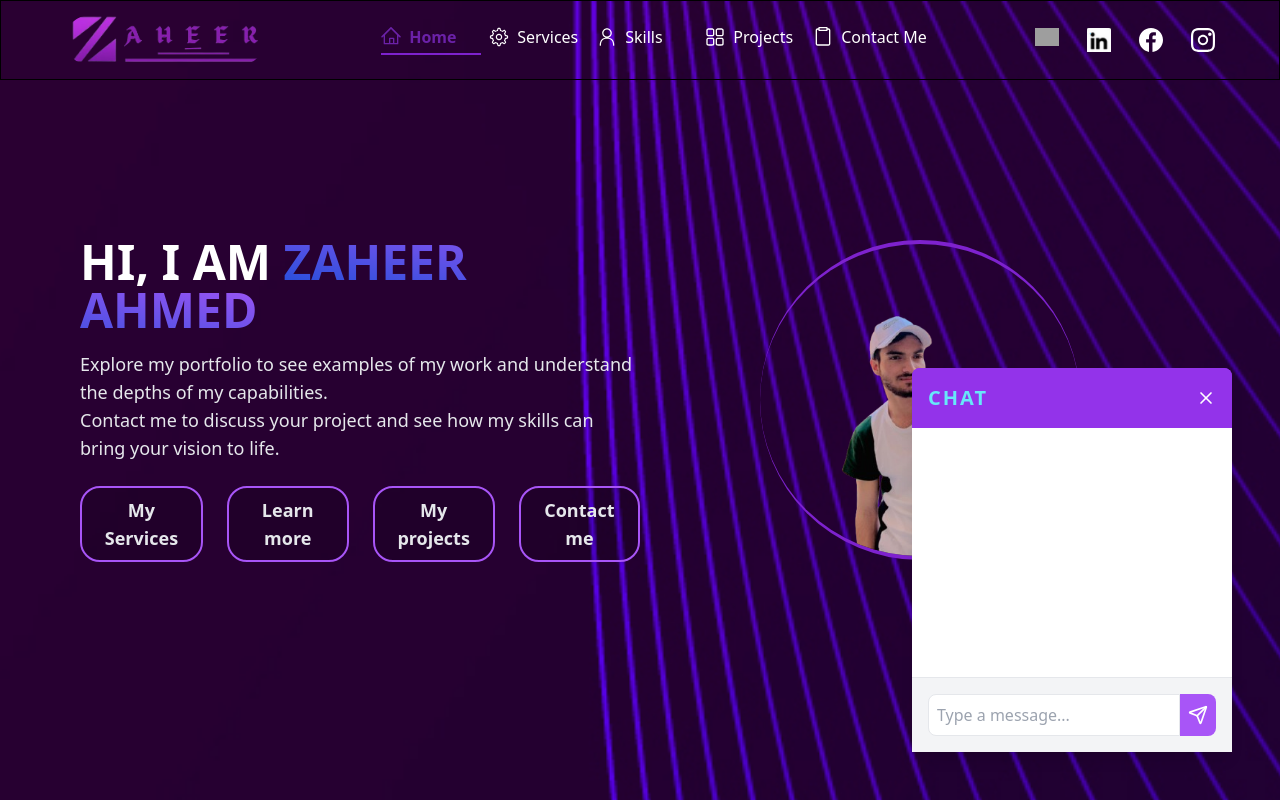
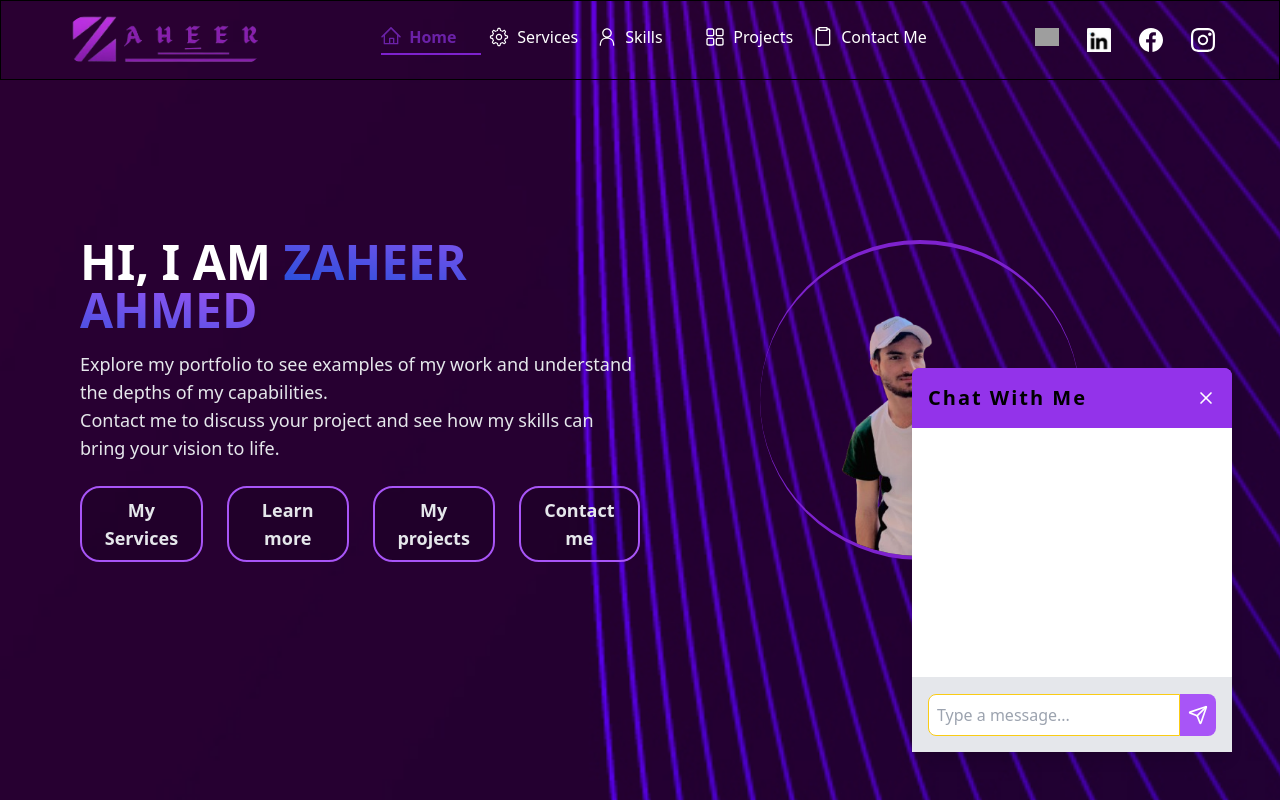
Before and after one commit to NxtGen-Dev-ZAH/Portfolio, a Next.js app: page / in a window 1280 px wide. Both pictures are taken after a click on the button 1200 px from the left and 720 px from the top of the page. Shown: the top 800 px of the page. Built offline with nearby package versions, Linux system fonts and the light colour scheme; grey boxes are pictures that could not be loaded.

Commit message:
fixed the layout of different pages

```diff
--- a/components/Home.tsx
+++ b/components/Home.tsx
@@ -40,7 +40,7 @@ export default function Home() {
               your vision to life.
             </p>
             <Box className="md:hidden flex justify-center mb-6">
-              <Box className="w-48 h-48 border-y-4 border-purple-700 rounded-full ">
+              <div className="w-48 h-48 border-y-4 border-purple-700 rounded-full overflow-hidden ">
                 <Image
                   src="/mypicx.png"
                   alt="Profile Picture"
@@ -48,7 +48,7 @@ export default function Home() {
                   height={192}
                   className="w-full h-full object-cover"
                 />
-              </Box>
+              </div>
             </Box>
 
             <Box className="flex flex-col md:flex-row gap-4 md:gap-6">
--- a/components/Testimonial.tsx
+++ b/components/Testimonial.tsx
@@ -51,7 +51,7 @@ const TestimonialsAndFAQs: React.FC = () => {
   const [activeIndex, setActiveIndex] = useState<number | null>(null);
 
   return (
-    <div className="min-h-screen bg-gradient-to-b from-purple-900 to-gray-900 text-white py-16 px-4 sm:px-6 lg:px-8">
+    <div className="min-h-screen bg-gradient-to-b from-black via-purple-900 to-gray-900 text-white py-16 px-4 sm:px-6 lg:px-8">
       <div className="max-w-7xl mx-auto">
         <h2 className="text-4xl font-bold text-center mb-12">
           What Our Clients Say
--- a/components/chaticonn.tsx
+++ b/components/chaticonn.tsx
@@ -1,5 +1,6 @@
 import React, { useState } from "react";
 import { MessageCircle, X, Send } from "lucide-react";
+import { useMediaQuery } from "react-responsive";
 
 interface Message {
   text: string;
@@ -29,16 +30,20 @@ const Chaticon: React.FC = () => {
       }, 1000);
     }
   };
+  const isMobile = useMediaQuery({ query: "(max-width: 600px)" });
+  const isLargeScreen = useMediaQuery({ query: "(min-width: 601px" });
+  const messageCircleSize = isMobile ? 22 : isLargeScreen ? 32 : 32;
+  const sendIconSize = isMobile ? 16 : isLargeScreen ? 20 : 20;
 
   return (
     <div className="fixed bottom-12 right-12 z-[100]">
       {" "}
       {/* Increased z-index */}
       {isOpen ? (
-        <div className="bg-purple-600 rounded-lg shadow-lg w-80 h-96 flex flex-col">
+        <div className="bg-purple-600 rounded-lg shadow-lg w-60 h-80 md:w-80 md:h-96 flex flex-col">
           <div className="bg-purple-600  p-4 rounded-t-lg flex justify-between items-center">
-            <h3 className="font-bold text-xl text-cyan-300  tracking-widest">
-              CHAT{" "}
+            <h3 className="font-bold text-xl text-black tracking-widest">
+              Chat With Me
             </h3>
             <button onClick={toggleChat} className="text-white">
               <X size={20} />
@@ -66,10 +71,10 @@ const Chaticon: React.FC = () => {
               </div>
             ))}
           </div>
-          <div className="p-4 border-t bg-gray-100">
-            {" "}
+          <div className="p-4 border-t bg-gray-200 ">
+
             {/* Ensure solid background */}
-            <div className="flex">
+            <div className="flex  justify-center ">
               <input
                 type="text"
                 value={inputMessage}
@@ -77,13 +82,13 @@ const Chaticon: React.FC = () => {
                   setInputMessage(e.target.value)
                 }
                 placeholder="Type a message..."
-                className="flex-1 border rounded-l-lg p-2 text-black"
+                className="flex-1 border rounded-l-lg p-2 text-black border-yellow-400"
               />
               <button
                 onClick={handleSendMessage}
-                className="bg-purple-500 text-white p-2 rounded-r-lg"
+                className="bg-purple-500 text-white p-2 rounded-r-lg "
               >
-                <Send size={20} />
+                <Send size={sendIconSize} />
               </button>
             </div>
           </div>
@@ -93,7 +98,7 @@ const Chaticon: React.FC = () => {
           onClick={toggleChat}
           className="bg-purple-500 text-white p-4 rounded-full shadow-lg hover:bg-purple-600 transition-colors"
         >
-          <MessageCircle size={32} />
+          <MessageCircle size={messageCircleSize} />
         </button>
       )}
     </div>
--- a/components/footer.tsx
+++ b/components/footer.tsx
@@ -18,7 +18,7 @@ const Footer = () => {
   return (
     <footer className="bg-gray-900 text-white py-6">
       <div className="container mx-auto px-4">
-        <div className="flex flex-col md:flex-row justify-center items-center gap-52">
+        <div className="flex flex-col md:flex-row justify-center items-center gap-16 md:gap-52">
           <div className="flex flex-col justify-start items-center">
             <h3 className="text-2xl font-semibold mb-8 text-purple-600 ">
               Zaheer Ahmed | Portfolio
--- a/components/skill.tsx
+++ b/components/skill.tsx
@@ -13,7 +13,7 @@ const Skill = () => {
   const ref = useRef(null);
   const isInView = useInView(ref);
   return (
-    <div className="bg-gradient-to-t from-purple-900 via-blue-950 to-slate-900 min-h-screen w-full flex items-center justify-center p-5 md:p-0">
+    <div className="bg-gradient-to-b from-black via-purple-950 to-slate-950 min-h-screen w-full flex items-center justify-center p-5 md:p-0">
       <div className="flex flex-col gap-8 md:gap-14 max-w-full md:max-w-[80%] text-center items-center">
         <div className="flex flex-col items-center gap-2">
           <motion.h1
--- a/package.json
+++ b/package.json
@@ -18,6 +18,7 @@
     "next": "14.0.4",
     "react": "^18",
     "react-dom": "^18",
+    "react-responsive": "^10.0.0",
     "zod": "^3.23.8"
   },
   "devDependencies": {
```
Also changed, not shown: 1 other file (tests, documents, lock files or other folders).
